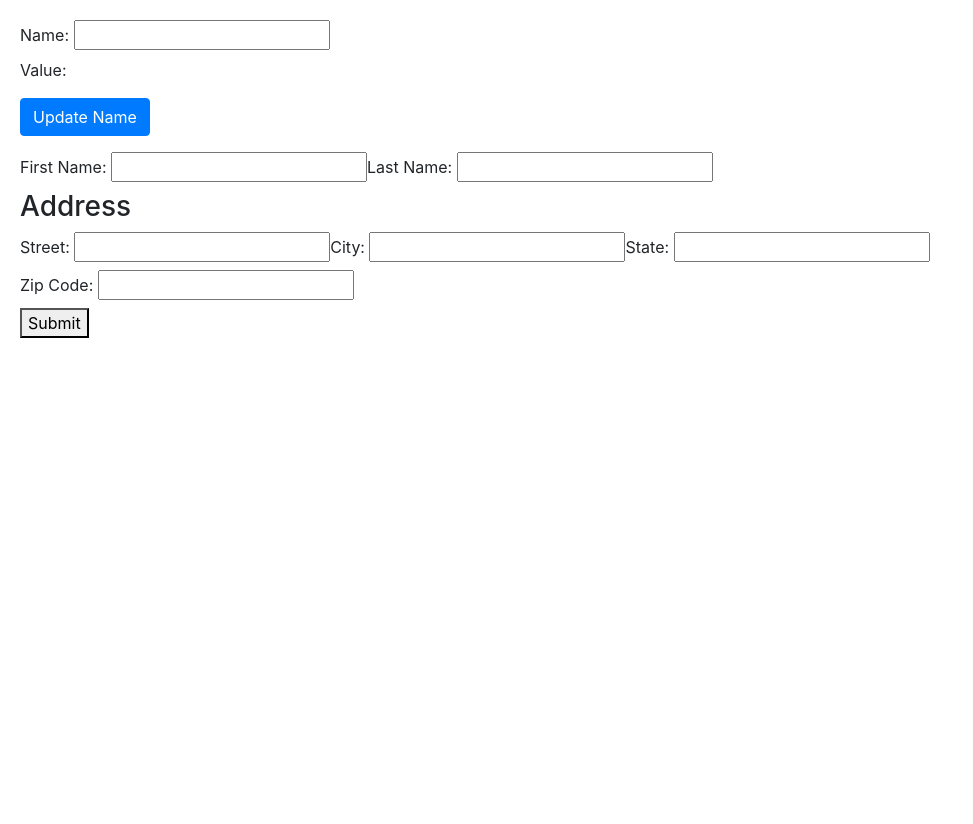
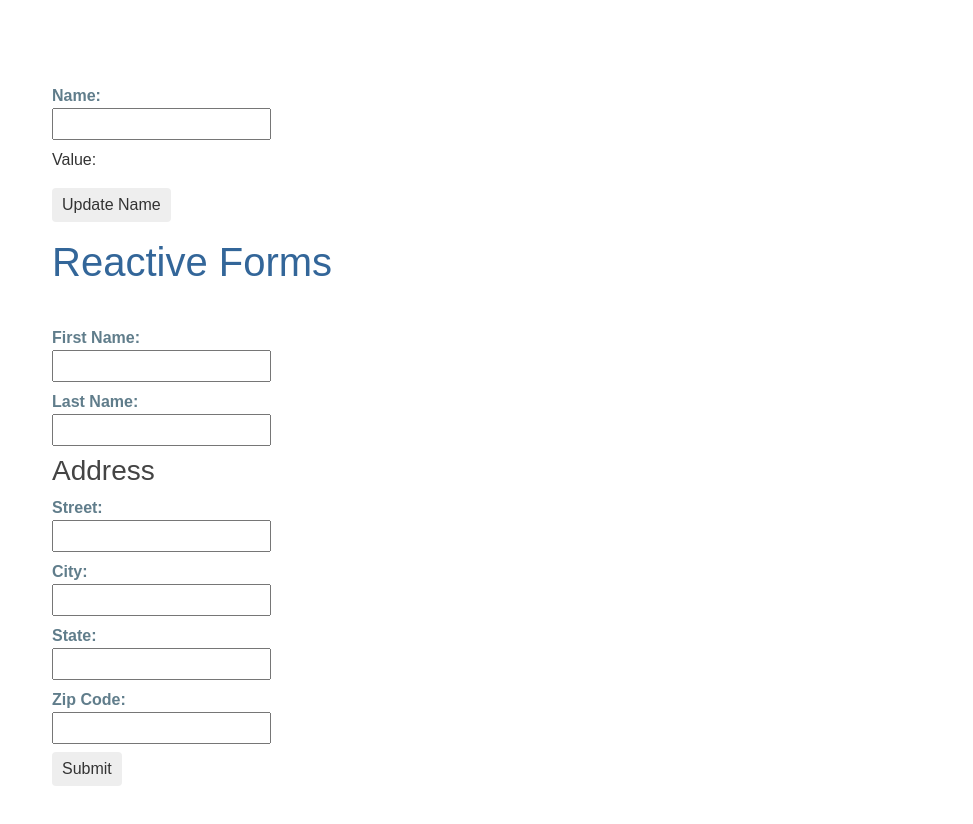
Before and after one commit to mdzobayer/angular-hello-world, an Angular app: page / in a window 1280 px wide. Shown: the top 824 px of the page, without its empty margins (0-973 px from the left). Before the commit the page ends 800 px from the top, so only its background shows below. Built offline with nearby package versions, Linux system fonts and the light colour scheme.

Commit message:
Add stylesheet to reactive form

```diff
--- a/src/app/app.component.html
+++ b/src/app/app.component.html
@@ -93,4 +93,6 @@
 
 <!-- <signup-form></signup-form> -->
 <app-name-editor></app-name-editor>
+
+<h1>Reactive Forms</h1>
 <app-profile-editor></app-profile-editor>
--- a/src/app/name-editor/name-editor.component.css
+++ b/src/app/name-editor/name-editor.component.css
@@ -0,0 +1,25 @@
+:host {
+    display: flex;
+    flex-direction: column;
+    padding-top: 24px;
+  }
+
+  label {
+    display: block;
+    width: 6em;
+    margin: .5em 0;
+    color: #607D8B;
+    font-weight: bold;
+  }
+
+  input {
+    height: 2em;
+    font-size: 1em;
+    padding-left: .4em;
+  }
+
+  /*
+  Copyright Google LLC. All Rights Reserved.
+  Use of this source code is governed by an MIT-style license that
+  can be found in the LICENSE file at http://angular.io/license
+  */
--- a/src/app/name-editor/name-editor.component.html
+++ b/src/app/name-editor/name-editor.component.html
@@ -6,5 +6,5 @@
     Value:  {{ name.value }}
 </p>
 <p>
-    <button class="btn btn-primary" (click)="updateName()">Update Name</button>
+    <button (click)="updateName()">Update Name</button>
 </p>
--- a/src/app/profile-editor/profile-editor.component.css
+++ b/src/app/profile-editor/profile-editor.component.css
@@ -0,0 +1,46 @@
+/* ProfileEditorComponent's private CSS styles */
+:host {
+    display: flex;
+    flex-direction: column;
+    padding-top: 24px;
+  }
+
+  label {
+    display: block;
+    width: 6em;
+    margin: .5em 0;
+    color: #607D8B;
+    font-weight: bold;
+  }
+
+  input {
+    height: 2em;
+    font-size: 1em;
+    padding-left: .4em;
+  }
+
+  button {
+    font-family: Arial;
+    background-color: #eee;
+    border: none;
+    padding: 5px 10px;
+    border-radius: 4px;
+    cursor: pointer;
+  }
+
+  button:hover {
+    background-color: #cfd8dc;
+  }
+
+  button:disabled {
+    background-color: #eee;
+    color: #ccc;
+    cursor: auto;
+  }
+
+
+  /*
+  Copyright Google LLC. All Rights Reserved.
+  Use of this source code is governed by an MIT-style license that
+  can be found in the LICENSE file at http://angular.io/license
+  */
--- a/src/styles.css
+++ b/src/styles.css
@@ -1,6 +1,79 @@
 /* You can add global styles to this file, and also import other style files */
 
 @import "~bootstrap/dist/css/bootstrap.css";
+
+/* Global Styles */
+h1 {
+  color: #369;
+  font-family: Arial, Helvetica, sans-serif;
+  font-size: 250%;
+}
+h2, h3 {
+  color: #444;
+  font-family: Arial, Helvetica, sans-serif;
+  font-weight: lighter;
+}
+body {
+  margin: 2em;
+}
+body, input[text], button {
+  color: #333;
+  font-family: Cambria, Georgia;
+}
+a {
+  cursor: pointer;
+  cursor: hand;
+}
+button {
+  font-family: Arial;
+  background-color: #eee;
+  border: none;
+  padding: 5px 10px;
+  border-radius: 4px;
+  cursor: pointer;
+  cursor: hand;
+}
+button:hover {
+  background-color: #cfd8dc;
+}
+button:disabled {
+  background-color: #eee;
+  color: #aaa;
+  cursor: auto;
+}
+
+/* Navigation link styles */
+nav a {
+  padding: 5px 10px;
+  text-decoration: none;
+  margin-right: 10px;
+  margin-top: 10px;
+  display: inline-block;
+  background-color: #eee;
+  border-radius: 4px;
+}
+nav a:visited, a:link {
+  color: #607D8B;
+}
+nav a:hover {
+  color: #039be5;
+  background-color: #CFD8DC;
+}
+nav a.active {
+  color: #039be5;
+}
+
+/* everywhere else */
+* {
+  font-family: Arial, Helvetica, sans-serif;
+}
+
+
+/*
+Copyright Google LLC. All Rights Reserved.
+Use of this source code is governed by an MIT-style license that
+can be found in the LICENSE file at http://angular.io/license
+*/
 
 body { padding: 20px; }
 table, th, td {
```
